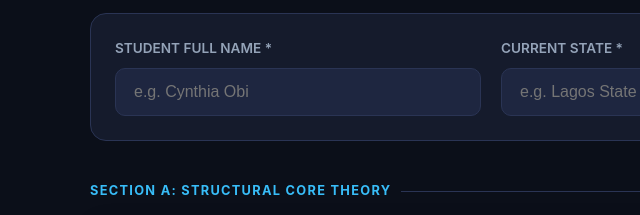
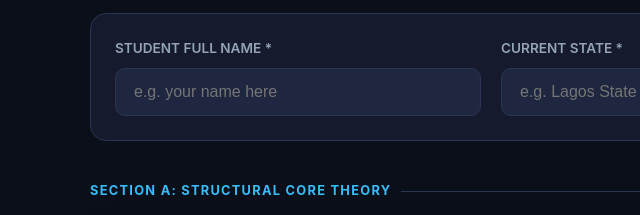
Before and after one commit to competentraders/Edufuntest, a plain HTML site: page index.html in a window 1280 px wide. Shown: the part 365-580 px from the top of the page, 149-789 px from the left. Drawn offline with Linux system fonts and the light colour scheme.

Commit message:
Add files via upload

```diff
--- a/index.html
+++ b/index.html
@@ -316,7 +316,7 @@
             <div class="identity-deck">
                 <div>
                     <label for="nameInput">Student Full Name *</label>
-                    <input type="text" id="nameInput" name="Profile_Student_Name" required placeholder="e.g. Cynthia Obi">
+                    <input type="text" id="nameInput" name="Profile_Student_Name" required placeholder="e.g. your name here">
                 </div>
                 <div>
                     <label for="stateInput">Current State *</label>
```
